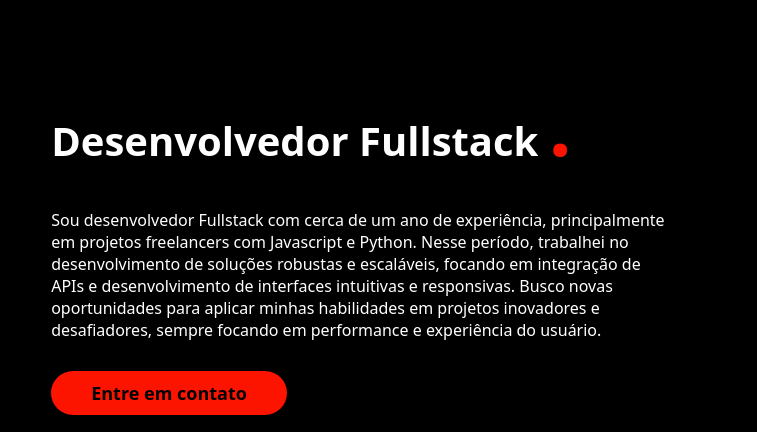
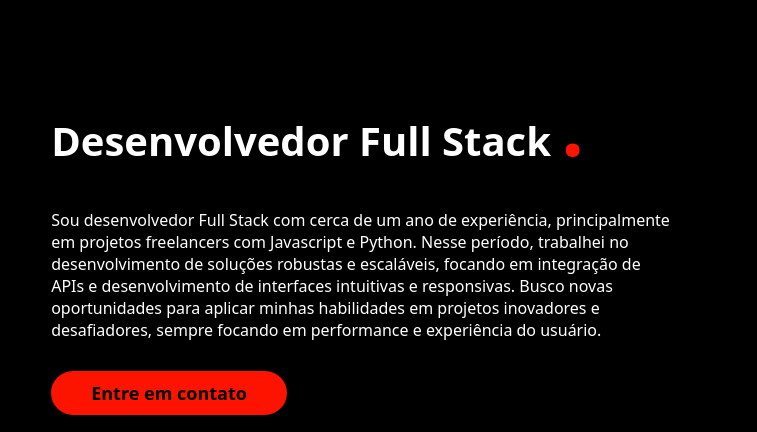
Before and after one commit to GabrielVinhati/DevGabriel-Portfolio, a plain HTML site: page index.html in a window 1280 px wide. Shown: the part 210-642 px from the top of the page, 0-757 px from the left. Drawn offline with nearby package versions, Linux system fonts and the light colour scheme.

Commit message:
Update index.html

```diff
--- a/index.html
+++ b/index.html
@@ -72,8 +72,8 @@
             <div class="interface">
                 <div class="flex">
                     <div class="txt-topo-site">
-                        <h1>Desenvolvedor Fullstack <span>.</span></h1>
-                        <p>Sou desenvolvedor Fullstack com cerca de um ano de experiência, principalmente em projetos freelancers com Javascript e Python. Nesse período, trabalhei no desenvolvimento de soluções robustas e escaláveis, focando em integração de APIs e desenvolvimento de interfaces intuitivas e responsivas. Busco novas oportunidades para aplicar minhas habilidades em projetos inovadores e desafiadores, sempre focando em performance e experiência do usuário.</p>
+                        <h1>Desenvolvedor Full Stack <span>.</span></h1>
+                        <p>Sou desenvolvedor Full Stack com cerca de um ano de experiência, principalmente em projetos freelancers com Javascript e Python. Nesse período, trabalhei no desenvolvimento de soluções robustas e escaláveis, focando em integração de APIs e desenvolvimento de interfaces intuitivas e responsivas. Busco novas oportunidades para aplicar minhas habilidades em projetos inovadores e desafiadores, sempre focando em performance e experiência do usuário.</p>
                         <div class="g-contato">
                             <a href="#contato">
                                 <button>Entre em contato</button>
```
